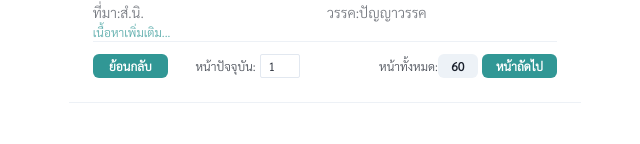
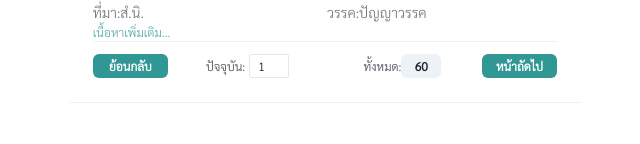
Before and after one commit to kalhong90s/proverbs-search-vercel, a React (Create React App) app: page / in a window 1280 px wide. Shown: the part 640-784 px from the top of the page, without its empty margins (315-955 px from the left). Built offline with nearby package versions, Linux system fonts and the light colour scheme.

Commit message:
modified pagination

```diff
--- a/src/views/components/SearchList.js
+++ b/src/views/components/SearchList.js
@@ -80,7 +80,7 @@ function SearchList({ searchDataState, searchDataDispatch }) {
       <Grid templateColumns="1fr 2fr 2fr 1fr" gap={1} mt={3}>
         <Button size="xs" colorScheme="teal" onClick={() => backward('all')}>ย้อนกลับ</Button>
         <Flex align="center" justify="center">
-          <Text fontSize="xs" opacity={0.8} mr={1}>หน้าปัจจุบัน: </Text>
+          <Text fontSize="xs" opacity={0.8} mr={1}>ปัจจุบัน: </Text>
           <Input
             w='10'
             size="xs"
@@ -91,8 +91,8 @@ function SearchList({ searchDataState, searchDataDispatch }) {
             onChange={(event) => handleCurrentPageInput( event,'all') }
           />
         </Flex>
-        <Flex align="center" justify="end">
-          <Text fontSize="xs" opacity={0.8}>หน้าทั้งหมด:</Text>
+        <Flex align="center" justify="center">
+          <Text fontSize="xs" opacity={0.8}>ทั้งหมด:</Text>
           <Button
             onClick={() => handleToLastPage('all')}
             size="xs"
```
